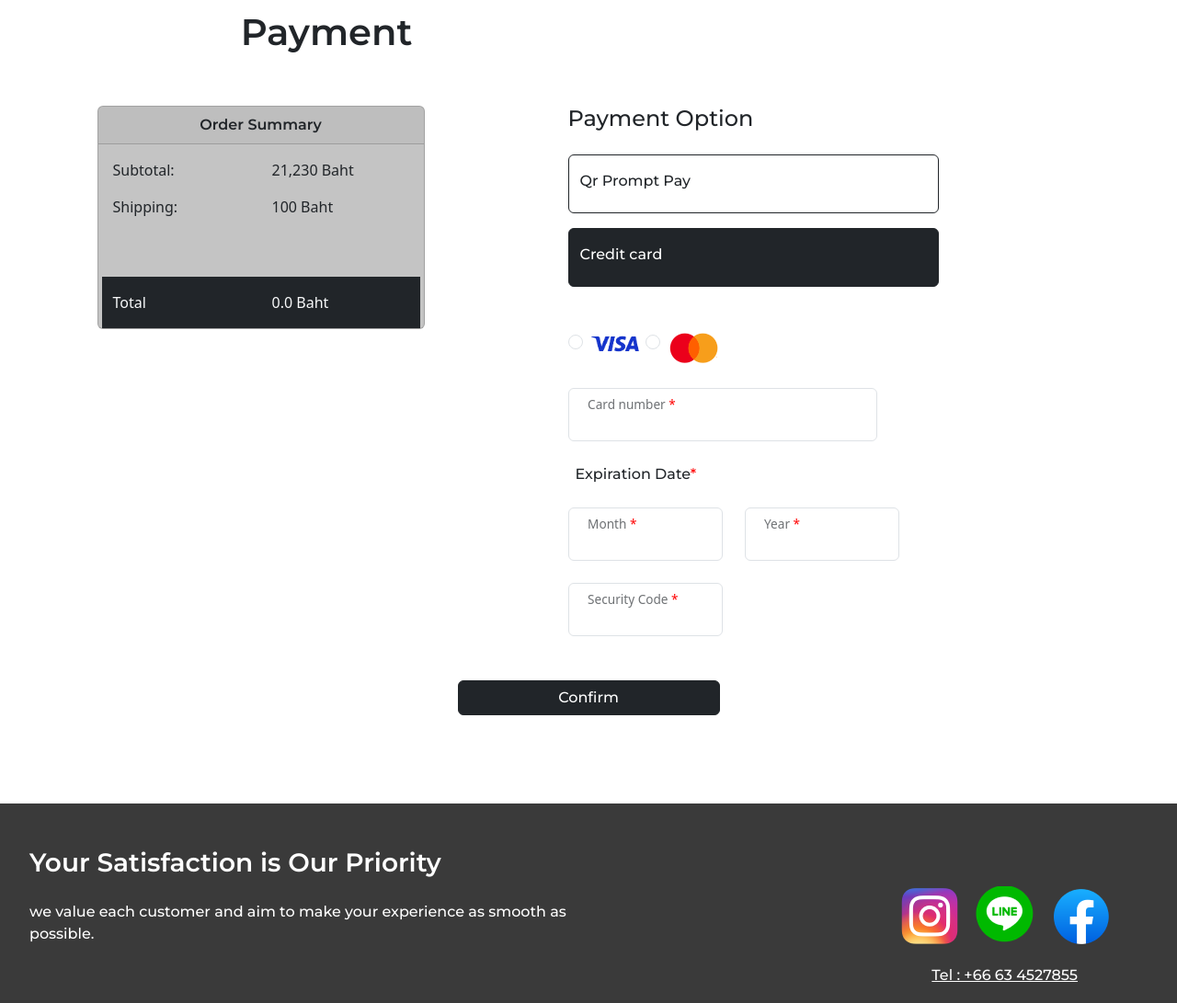
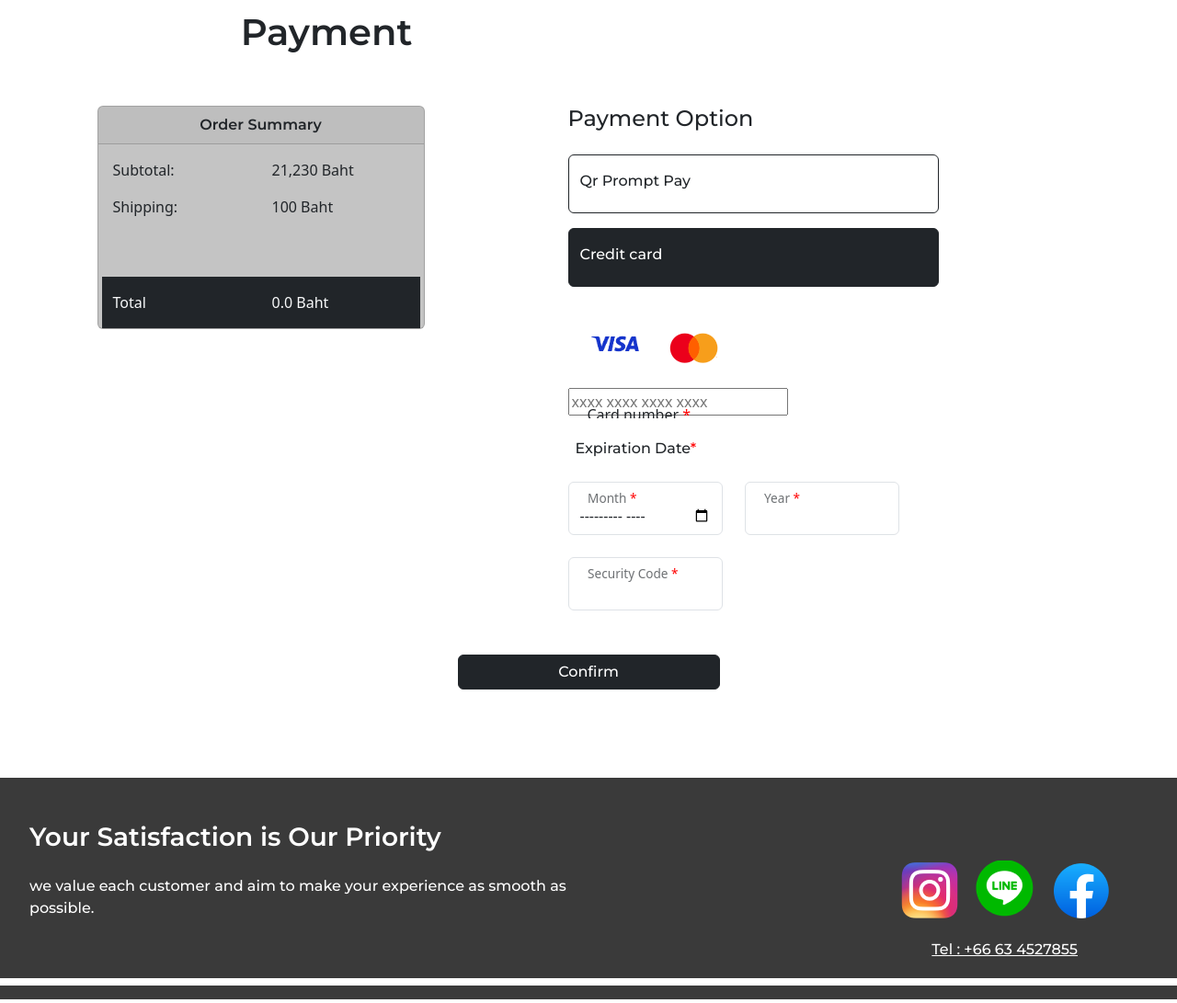
Before and after one commit to BKOPYZ/kendoshop, a Django app: template templates/payment/payment.html in a window 1280 px wide, after a click on "Credit card". Shown: the part 227-1318 px from the top of the page at 92% size. Run offline with Django 5.2, Linux system fonts and the light colour scheme; the template is opened without the code that fills it, so the values that code supplies are empty; some libraries are stand-ins or nearby versions.

Commit message:
feat: payment for unauthorized user card

```diff
--- a/templates/payment/payment.html
+++ b/templates/payment/payment.html
@@ -104,14 +104,12 @@
                 <div class="collapse mt-5 col-10 ms-5" id="credit" data-bs-parent="#accordion">
                   <div class="d-flex">
                     <div class="form-check">
-                      <input class="form-check-input" type="radio" name="cardChoices" id="visa">
-                      <label class="form-check-label" for="visa">
+                      <label class="form-check-label">
                         <img src="../../static/assets/imgs/visa.png" alt="visa" style="width: 60px" />
                       </label>
                     </div>
                     <div class="form-check">
-                      <input class="form-check-input" type="radio" name="cardChoices" id="master">
-                      <label class="form-check-label" for="master">
+                      <label class="form-check-label" >
                         <img src="../../static/assets/imgs/master.png" alt="visa" style="width: 60px" />
                       </label>
                     </div>
@@ -120,7 +118,8 @@
 
                   <div class="mt-4">
                     <div class="col-8 form-floating">
-                      <input name="address" type="text" class="form-control" />
+                      <input name="card_no" type="tel" inputmode="numeric" pattern="[0-9\s]{13,19}"
+                       maxlength="19" placeholder="xxxx xxxx xxxx xxxx" required />
                       <label class="mx-2">Card number <span style="color: red">*</span></label>
                     </div>
                   </div>
@@ -129,18 +128,18 @@
                   </p>
                   <div class="mt-4 d-flex gap-4">
                     <div class="col-4 form-floating">
-                      <input name="city" type="text" class="form-control" />
+                      <input name="month" type="month" class="form-control" required />
                       <label class="mx-2">Month <span style="color: red">*</span></label>
                     </div>
                     <div class="col-4 form-floating">
-                      <input name="city" type="text" class="form-control" />
+                      <input name="year" type="year" class="form-control" required />
                       <label class="mx-2">Year <span style="color: red">*</span></label>
                     </div>
                   </div>
 
                   <div class="mt-4">
                     <div class="col-4 form-floating">
-                      <input name="city" type="text" class="form-control" />
+                      <input name="code" type="password" inputmode="numeric" minlength="3" maxlength="3" class="form-control" required/>
                       <label class="mx-2">Security Code <span style="color: red">*</span></label>
                     </div>
                   </div>
```
Also changed, not shown: payment/views.py (+14 -4 lines), kendo_shop.db.
